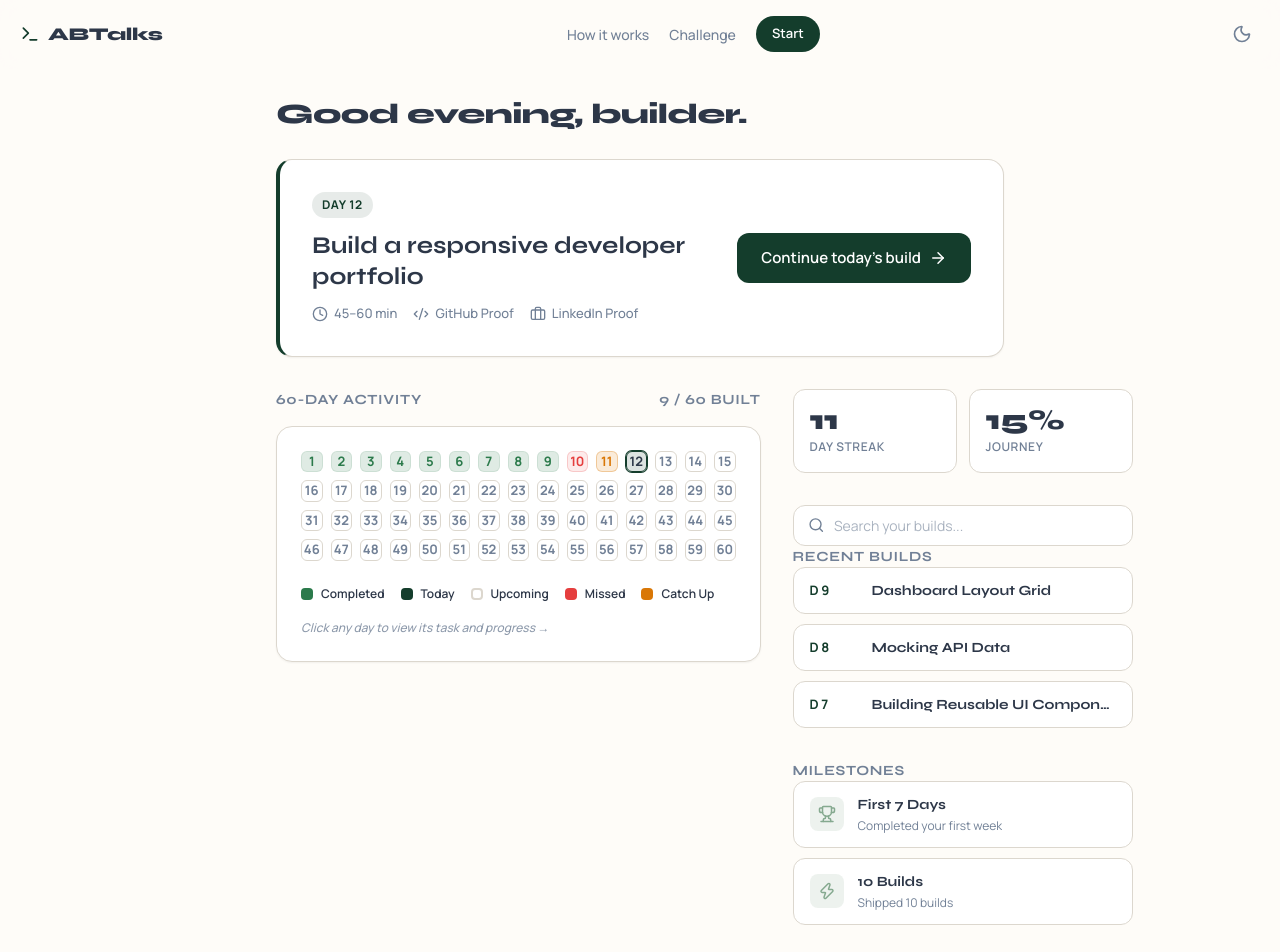
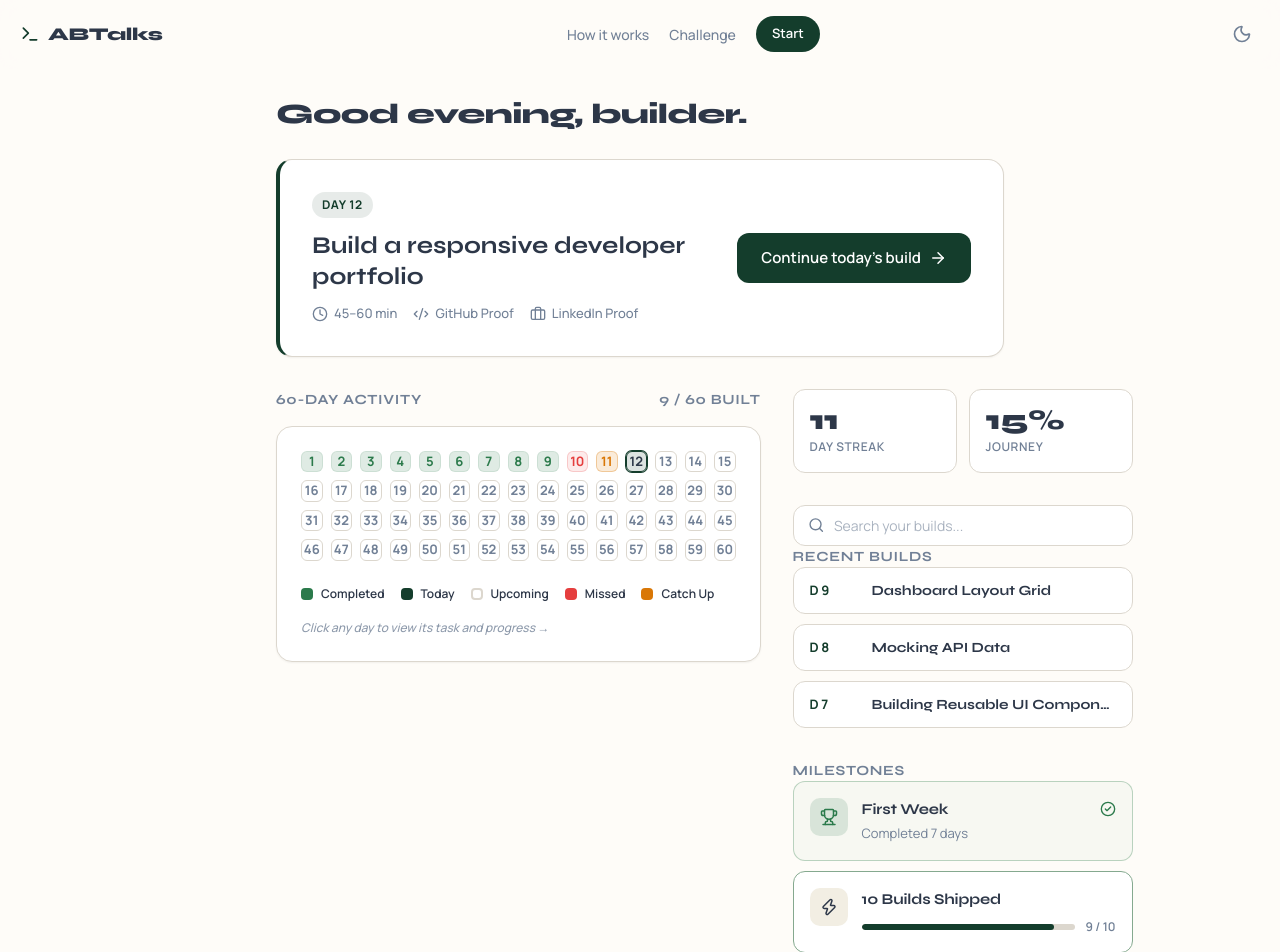
Before and after one commit to Fah218/ABTalkRebuild, a Next.js app: page /dashboard in a window 1280 px wide. Shown: the top 952 px of the page. Built offline with nearby package versions, Linux system fonts and the light colour scheme.

Commit message:
feat: improve dashboard milestones

```diff
--- a/src/app/dashboard/page.module.css
+++ b/src/app/dashboard/page.module.css
@@ -532,3 +532,107 @@
   width: 48px;
   flex-shrink: 0;
 }
+
+/* Milestones */
+.milestoneItem {
+  display: flex;
+  align-items: flex-start;
+  gap: 14px;
+  background-color: var(--bg-surface);
+  border: 1px solid var(--border-color);
+  border-radius: var(--radius-md);
+  padding: 16px;
+  transition: transform 0.2s ease, border-color 0.2s ease, box-shadow 0.2s ease;
+}
+
+.milestoneEarned {
+  border-color: rgba(var(--brand-success-rgb), 0.3);
+  background-color: rgba(var(--brand-success-rgb), 0.03);
+}
+.milestoneEarned .milestoneIcon {
+  color: var(--brand-success);
+  background-color: rgba(var(--brand-success-rgb), 0.15);
+}
+
+.milestoneInProgress {
+  border-color: var(--border-active);
+}
+.milestoneInProgress .milestoneIcon {
+  color: var(--text-main);
+  background-color: var(--bg-surface-muted);
+}
+
+.milestoneLocked {
+  opacity: 0.6;
+}
+.milestoneLocked .milestoneIcon {
+  color: var(--text-muted);
+  background-color: var(--bg-surface-muted);
+}
+
+.milestoneIcon {
+  padding: 10px;
+  border-radius: 10px;
+  display: flex;
+  align-items: center;
+  justify-content: center;
+  flex-shrink: 0;
+}
+
+.milestoneContent {
+  display: flex;
+  flex-direction: column;
+  gap: 4px;
+  flex: 1;
+}
+
+.milestoneHeader {
+  display: flex;
+  align-items: center;
+  justify-content: space-between;
+}
+
+.milestoneTitle {
+  font-family: var(--font-syne), "Segoe UI", Roboto, Helvetica, Arial, sans-serif;
+  font-size: 15px;
+  font-weight: 700;
+  color: var(--text-main);
+  letter-spacing: -0.01em;
+}
+
+.milestoneDesc {
+  font-size: 13px;
+  color: var(--text-muted);
+}
+
+.milestoneStatusIcon {
+  color: var(--brand-success);
+}
+
+.milestoneProgressRow {
+  display: flex;
+  align-items: center;
+  gap: 10px;
+  margin-top: 4px;
+}
+
+.milestoneProgressBar {
+  flex: 1;
+  height: 6px;
+  background-color: var(--border-color);
+  border-radius: var(--radius-full);
+  overflow: hidden;
+}
+
+.milestoneProgressFill {
+  height: 100%;
+  background-color: var(--brand-primary);
+  border-radius: var(--radius-full);
+}
+
+.milestoneProgressText {
+  font-size: 12px;
+  font-weight: 600;
+  color: var(--text-muted);
+  white-space: nowrap;
+}
--- a/src/app/dashboard/page.tsx
+++ b/src/app/dashboard/page.tsx
@@ -3,7 +3,7 @@
 
 import React, { useState, useMemo } from "react";
 import Link from "next/link";
-import { Clock, Code2, Briefcase, Trophy, Zap, ArrowRight, Search, CheckCircle2, AlertCircle, Calendar } from "lucide-react";
+import { Clock, Code2, Briefcase, Trophy, Zap, ArrowRight, Search, CheckCircle2, AlertCircle, Calendar, Lock } from "lucide-react";
 import { Header } from "@/components/shared/Header";
 import styles from "./page.module.css";
 import studentData from "@/data/student.json";
@@ -42,6 +42,40 @@ export default function DashboardPage() {
   const searchedBuilds = searchQuery
     ? history.filter(d => ["completed", "today", "missed", "catchup"].includes(d.status) && d.title.toLowerCase().includes(searchQuery.toLowerCase()))
     : recentBuilds;
+
+  const milestonesWithState = useMemo(() => {
+    const milestonesList = [
+      { id: 'first-week', title: 'First Week', description: 'Completed 7 days', target: 7, type: 'builds', icon: <Trophy size={18} /> },
+      { id: '10-builds', title: '10 Builds Shipped', description: 'Shipped 10 builds', target: 10, type: 'builds', icon: <Zap size={18} /> },
+      { id: '14-streak', title: '14 Day Streak', description: 'Maintained a 14-day streak', target: 14, type: 'streak', icon: <Calendar size={18} /> },
+      { id: '25-builds', title: '25 Builds Shipped', description: 'Shipped 25 builds', target: 25, type: 'builds', icon: <Briefcase size={18} /> },
+      { id: '30-builds', title: '30 Day Builder', description: 'Reached day 30', target: 30, type: 'builds', icon: <Code2 size={18} /> },
+      { id: '60-builds', title: '60 Day Builder', description: 'Completed the full challenge', target: 60, type: 'builds', icon: <Trophy size={18} /> },
+    ];
+
+    let firstUnearnedBuildsFound = false;
+    let firstUnearnedStreakFound = false;
+
+    return milestonesList.map(m => {
+      const current = m.type === 'streak' ? studentData.longestStreak : studentData.progress;
+
+      if (current >= m.target) {
+        return { ...m, state: 'earned', current };
+      }
+
+      if (m.type === 'builds' && !firstUnearnedBuildsFound) {
+        firstUnearnedBuildsFound = true;
+        return { ...m, state: 'in-progress', current };
+      }
+
+      if (m.type === 'streak' && !firstUnearnedStreakFound) {
+        firstUnearnedStreakFound = true;
+        return { ...m, state: 'in-progress', current };
+      }
+
+      return { ...m, state: 'locked', current };
+    });
+  }, []);
 
   const renderJournalContent = () => {
     if (!selectedDayData) return null;
@@ -308,14 +342,34 @@ export default function DashboardPage() {
           <section className={styles.animateSection}>
             <h3 className={styles.sectionTitle}>Milestones</h3>
             <div className={styles.itemList}>
-              {studentData.achievements.map((achievement) => (
-                <div key={achievement.id} className={styles.listItem}>
-                  <div className={styles.listItemIcon}>
-                    {achievement.icon === "Trophy" ? <Trophy size={18} /> : <Zap size={18} />}
+              {milestonesWithState.map((milestone) => (
+                <div key={milestone.id} className={`${styles.milestoneItem} ${
+                  milestone.state === 'earned' ? styles.milestoneEarned :
+                  milestone.state === 'in-progress' ? styles.milestoneInProgress : styles.milestoneLocked
+                }`}>
+                  <div className={styles.milestoneIcon}>
+                    {milestone.icon}
                   </div>
-                  <div className={styles.listContent}>
-                    <div className={styles.listTitle}>{achievement.title}</div>
-                    <div className={styles.listDesc}>{achievement.description}</div>
+                  <div className={styles.milestoneContent}>
+                    <div className={styles.milestoneHeader}>
+                      <div className={styles.milestoneTitle}>{milestone.title}</div>
+                      {milestone.state === 'earned' && <CheckCircle2 size={16} className={styles.milestoneStatusIcon} />}
+                      {milestone.state === 'locked' && <Lock size={14} style={{ color: 'var(--text-muted)' }} />}
+                    </div>
+
+                    {milestone.state === 'in-progress' ? (
+                      <div className={styles.milestoneProgressRow}>
+                        <div className={styles.milestoneProgressBar}>
+                          <div
+                            className={styles.milestoneProgressFill}
+                            style={{ width: `${Math.min(100, Math.round((milestone.current / milestone.target) * 100))}%` }}
+                          />
+                        </div>
+                        <div className={styles.milestoneProgressText}>{milestone.current} / {milestone.target}</div>
+                      </div>
+                    ) : (
+                      <div className={styles.milestoneDesc}>{milestone.description}</div>
+                    )}
                   </div>
                 </div>
               ))}
--- a/src/components/landing/JourneyVisualization.module.css
+++ b/src/components/landing/JourneyVisualization.module.css
@@ -17,44 +17,86 @@
 
 .timeline {
   display: flex;
-  justify-content: space-between;
-  align-items: center;
+  flex-direction: column;
   position: relative;
   max-width: 100%;
-  padding: 20px 0;
+  padding: 20px 0 20px 32px;
+  gap: 32px;
+}
+
+@media (min-width: 768px) {
+  .timeline {
+    flex-direction: row;
+    justify-content: space-between;
+    align-items: flex-start;
+    padding: 20px 0;
+    gap: 16px;
+  }
 }
 
 .timelineLine {
   position: absolute;
-  top: 50%;
-  left: 0;
-  right: 0;
-  height: 2px;
+  top: 24px;
+  bottom: 24px;
+  left: 7px;
+  width: 2px;
   background: var(--border-color);
   z-index: 1;
-  transform: translateY(-50%);
+}
+
+@media (min-width: 768px) {
+  .timelineLine {
+    top: 28px;
+    left: 0;
+    right: 0;
+    bottom: auto;
+    width: auto;
+    height: 2px;
+  }
 }
 
 .timelineProgress {
   position: absolute;
-  top: 50%;
-  left: 0;
-  width: 0%; /* Will animate */
-  height: 2px;
+  top: 24px;
+  left: 7px;
+  width: 2px;
+  height: var(--progress, 0%);
   background: var(--brand-primary);
   z-index: 2;
-  transform: translateY(-50%);
-  transition: width 1.5s ease-out;
+  transition: height 1.5s ease-out;
+}
+
+@media (min-width: 768px) {
+  .timelineProgress {
+    top: 28px;
+    left: 0;
+    height: 2px;
+    width: var(--progress, 0%);
+    transition: width 1.5s ease-out;
+  }
 }
 
 .milestone {
   position: relative;
   z-index: 3;
   display: flex;
-  flex-direction: column;
-  align-items: center;
-  gap: 8px;
+  align-items: flex-start;
+  gap: 24px;
   transition: transform 0.3s ease;
+  cursor: pointer;
+  width: 100%;
+}
+.milestone:hover {
+  transform: translateY(-2px);
+}
+
+@media (min-width: 768px) {
+  .milestone {
+    flex-direction: column;
+    align-items: center;
+    text-align: center;
+    width: 18%;
+  }
 }
 
 .milestoneNode {
@@ -64,6 +106,16 @@
   background: var(--bg-surface);
   border: 2px solid var(--border-color);
   transition: all 0.3s ease;
+  flex-shrink: 0;
+  margin-left: -32px;
+  margin-top: 4px;
+}
+
+@media (min-width: 768px) {
+  .milestoneNode {
+    margin-left: 0;
+    margin-top: 0;
+  }
 }
 
 .milestone.active .milestoneNode {
@@ -76,16 +128,36 @@
   transform: scale(1.5);
 }
 
+.milestoneContent {
+  display: flex;
+  flex-direction: column;
+  gap: 4px;
+}
+
 .milestoneLabel {
-  font-size: 14px;
-  font-weight: 700;
+  font-size: 13px;
+  font-weight: 800;
   color: var(--text-muted);
   text-transform: uppercase;
+  letter-spacing: 0.05em;
   transition: color 0.3s ease;
 }
-
 .milestone.active .milestoneLabel {
   color: var(--brand-primary);
+}
+
+.milestoneTopic {
+  font-size: 15px;
+  font-weight: 700;
+  color: var(--text-main);
+  line-height: 1.3;
+}
+
+.milestoneDesc {
+  font-size: 13px;
+  color: var(--text-muted);
+  line-height: 1.4;
+  margin-top: 2px;
 }
 
 .message {
```
Also changed, not shown: src/components/landing/JourneyVisualization.tsx (+42 -10 lines), 1 other file (tests, documents, lock files or other folders).
